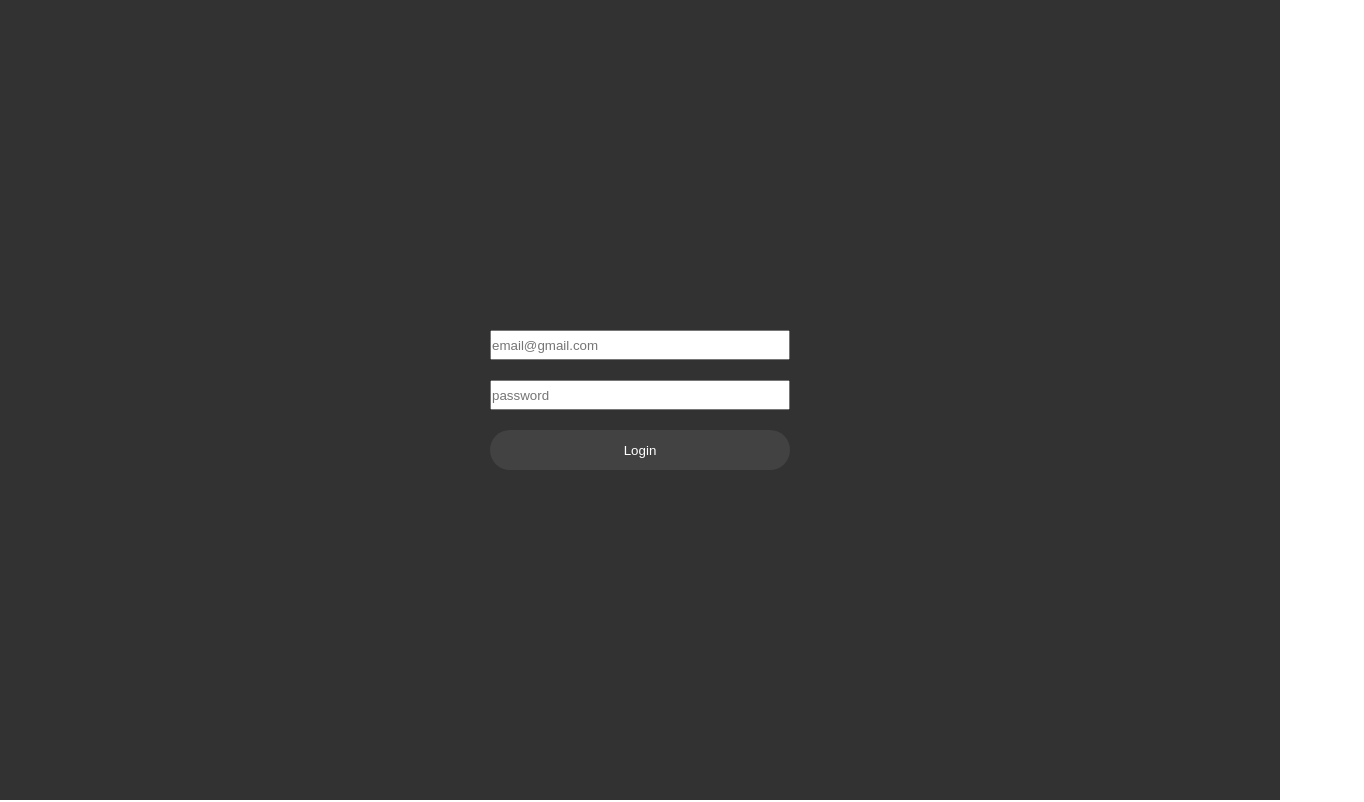
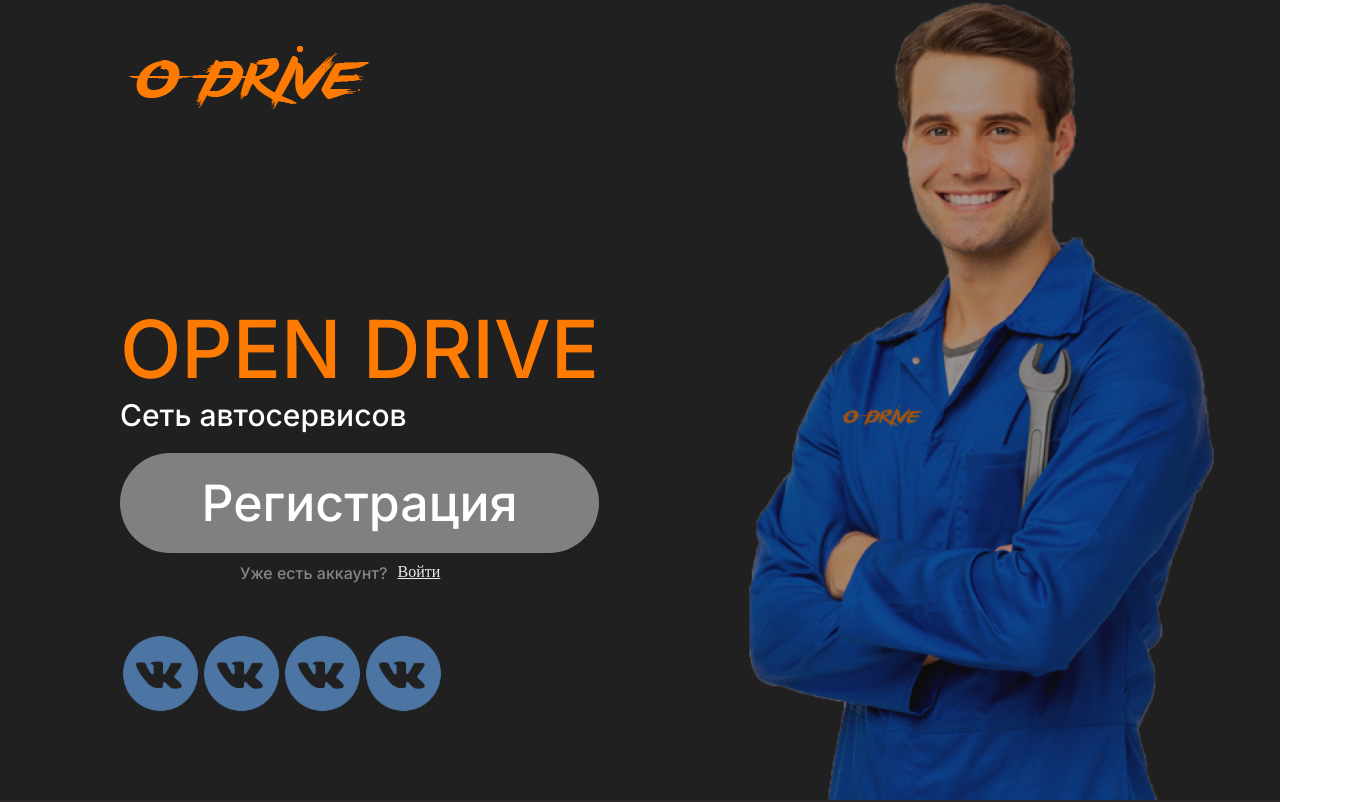
Before and after one commit to AmirASANOV/autoservice, a React (Create React App) app in the folder client/: page / in a window 1280 px wide. Shown: the top 802 px of the page, 1364 px wide, since content can reach past the window. Built offline with nearby package versions, Linux system fonts and the light colour scheme.

Commit message:
added login function

```diff
--- a/client/package.json
+++ b/client/package.json
@@ -15,6 +15,7 @@
     "react": "^18.2.0",
     "react-dom": "^18.2.0",
     "react-redux": "^9.1.0",
+    "react-router-dom": "^6.22.1",
     "react-scripts": "5.0.1",
     "sass": "^1.70.0",
     "typescript": "^4.4.2",
--- a/client/src/App.tsx
+++ b/client/src/App.tsx
@@ -1,23 +1,18 @@
 import React from "react";
-import Preview from "./components/Preview/Preview";
 import s from "./App.module.scss";
-import AboutUs from "./components/AboutUs/AboutUs";
-import Advantages from "./components/Advantages/Advantages";
-import Reviews from "./components/Reviews/Reviews";
-import WorkingHours from "./components/WorkingHours/WorkingHours";
+import Preview from "./pages/Preview/Preview";
+import { Route, Routes } from "react-router-dom";
 import Login from "./pages/Login/Login";
 import Registration from "./pages/Registration/Registration";
 
 const App = () => {
   return (
     <div className={s.wrapper}>
-      {/* <Preview />
-      <AboutUs />
-      <Advantages />
-      <Reviews />
-      <WorkingHours /> */}
-      <Login />
-      {/* <Registration /> */}
+      <Routes>
+        <Route path="/" element={<Preview />} />
+        <Route path="/login" element={<Login />} />
+        <Route path="/registration" element={<Registration />} />
+      </Routes>
     </div>
   );
 };
--- a/client/src/components/Preview/Preview.tsx
+++ b/client/src/components/Preview/Menu.tsx
@@ -1,17 +1,22 @@
 import React from "react";
 import s from "./Preview.module.scss";
+import { Link } from "react-router-dom";
 
-const Preview = () => {
+const Menu = () => {
   return (
     <div className={s.wrapper}>
       <div className={s.text}>
         <img className={s.headerLogo} src="/header/logo.svg" alt="logo" />
         <p className={s.brandName}>open drive</p>
         <p className={s.brandDescription}>Сеть автосервисов</p>
-        <button className={s.button}>Регистрация</button>
+        <Link to="/registration" className={s.button}>
+          Регистрация
+        </Link>
         <div className={s.auth}>
           <p className={s.text}>Уже есть аккаунт?</p>
-          <button className={s.btn}>Войти</button>
+          <Link to="/login" className={s.btn}>
+            Войти
+          </Link>
         </div>
         <div className={s.socials}>
           <img
@@ -37,4 +42,4 @@
   );
 };
 
-export default Preview;
+export default Menu;
--- a/client/src/components/Preview/Preview.module.scss
+++ b/client/src/components/Preview/Preview.module.scss
@@ -33,6 +33,10 @@
     }
 
     .button {
+      display: flex;
+      justify-content: center;
+      align-items: center;
+      text-decoration: none;
       margin-top: 20px;
       width: 100%;
       max-width: 520px;
--- a/client/src/index.tsx
+++ b/client/src/index.tsx
@@ -3,12 +3,15 @@
 import App from "./App";
 import { Provider } from "react-redux";
 import { store } from "./store/store";
+import { BrowserRouter } from "react-router-dom";
 
 const root = ReactDOM.createRoot(
   document.getElementById("root") as HTMLElement
 );
 root.render(
-  <Provider store={store}>
-    <App />
-  </Provider>
+  <BrowserRouter>
+    <Provider store={store}>
+      <App />
+    </Provider>
+  </BrowserRouter>
 );
--- a/client/src/pages/Login/Login.tsx
+++ b/client/src/pages/Login/Login.tsx
@@ -3,6 +3,7 @@
 import axios from "axios";
 import { useAppDispatch, useAppSelector } from "../../store/hooks";
 import { login } from "../../store/user/userSlice";
+import { useNavigate } from "react-router-dom";
 
 interface IValue {
   email: string;
@@ -11,7 +12,7 @@
 
 const Login = () => {
   const [value, setValue] = useState<IValue>({ email: "", password: "" });
-
+  const navigate = useNavigate();
   const dispatch = useAppDispatch();
 
   const handleChange = (e: React.ChangeEvent<HTMLInputElement>) => {
@@ -31,6 +32,7 @@
           "Ответ сервера:",
           dispatch(login({ token: response.data }))
         );
+        navigate("/");
       })
       .catch((error) => {
         console.error("Произошла ошибка:", error);
--- /dev/null
+++ b/client/src/pages/Preview/Preview.tsx
@@ -0,0 +1,23 @@
+import React from "react";
+import AboutUs from "../../components/AboutUs/AboutUs";
+import Advantages from "../../components/Advantages/Advantages";
+import Reviews from "../../components/Reviews/Reviews";
+import WorkingHours from "../../components/WorkingHours/WorkingHours";
+import Menu from "../../components/Preview/Menu";
+import { useAppSelector } from "../../store/hooks";
+
+const Preview = () => {
+  const selector = useAppSelector((login) => login.user.isAuth);
+  console.log(selector);
+  return (
+    <div>
+      <Menu />
+      <AboutUs />
+      <Advantages />
+      <Reviews />
+      <WorkingHours />
+    </div>
+  );
+};
+
+export default Preview;
```
Also changed, not shown: 2 other files (tests, documents, lock files or other folders).
